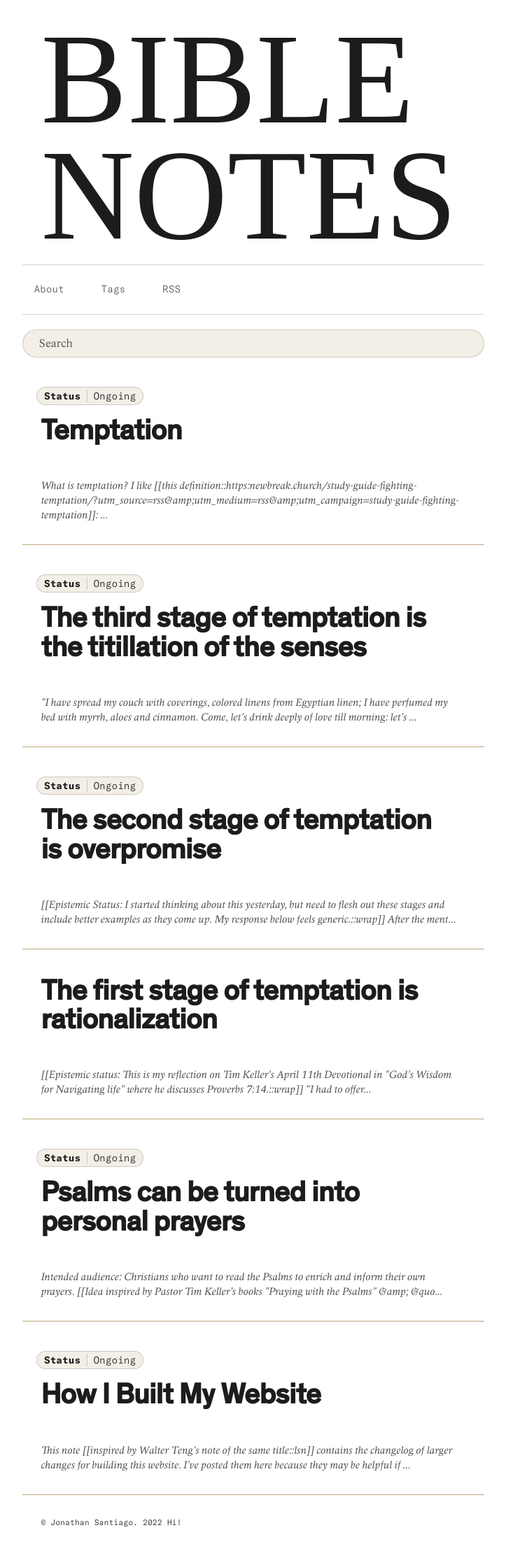
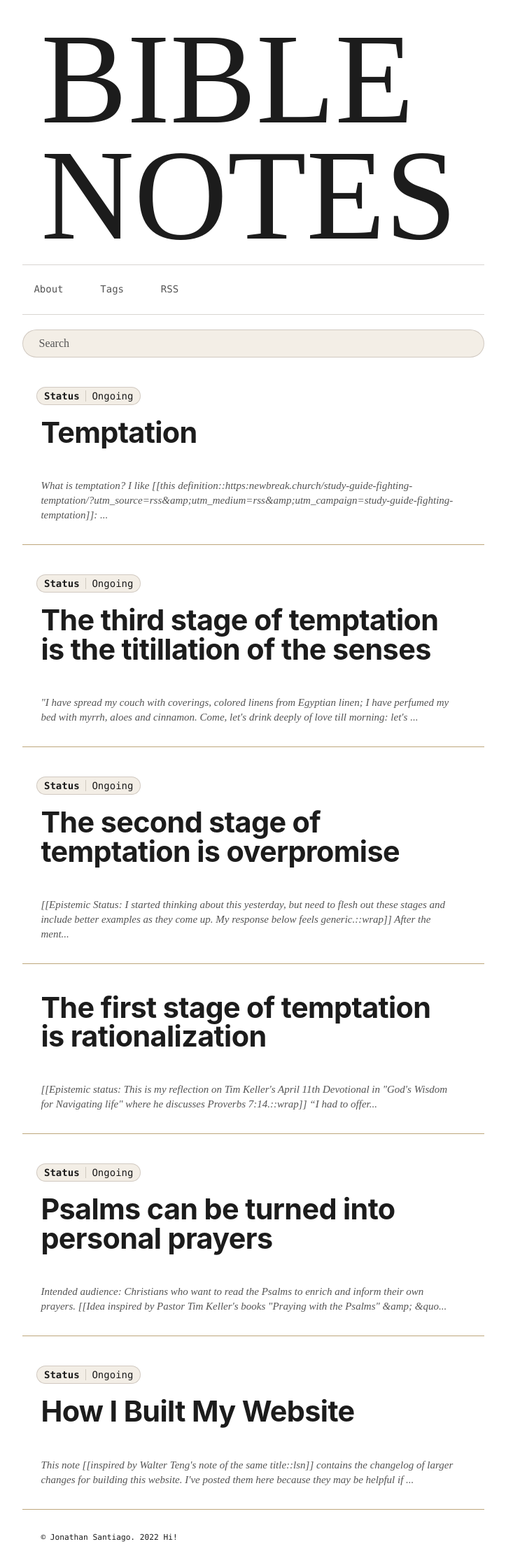
Before and after one commit to jsantiago611/digital-garden-master, a Jekyll site: the page built from index.md, in a window 1280 px wide. Shown: the whole page at 70% size, without its empty margins (278-1001 px from the left). Built offline with Jekyll 4.4.1, drawn with Linux system fonts in a browser that asks for light colours; some web fonts are replaced; before the commit the page ends 2196 px from its top, so only the background shows below that.

Commit message:
Update Style.css

```diff
--- a/assets/css/Style.css
+++ b/assets/css/Style.css
@@ -5,6 +5,38 @@ layout: Stylesheet
 @import "/assets/css/highlight.css";
 /*@import "/assets/css/theme.css"; leaving out for now, will tinker w/color switcher later...*/
 /* Containers: Body, Container, Box, Main, Header, Content */
+
+@font-face {
+  font-family: 'SuisseMono';
+  src: url('../fonts/SuisseIntlMono-Regular-WebXL.woff') format('woff');
+  display: swap;
+  font-weight: 400;
+  font-style: normal;
+}
+
+@font-face {
+  font-family: 'Suisse';
+  src: url('../fonts/SuisseIntl-Regular-WebXL.woff') format('woff');
+  display: swap;
+  font-weight: 400;
+  font-style: normal;
+}
+
+@font-face {
+  font-family: 'Suisse';
+  src: url('../fonts/SuisseIntl-RegularItalic-WebXL.woff') format('woff');
+  display: swap;
+  font-weight: 400;
+  font-style: italic;
+}
+
+@font-face {
+  font-family: 'Suisse';
+  src: url('../fonts/uisseIntl-Bold-WebXL.woff') format('woff');
+  display: swap;
+  font-weight: bold;
+  font-style: normal;
+}
 
 @font-face {
   font-family: 'Ogg';
@@ -593,11 +625,11 @@ html[data-theme="dark"] {
   --line-height-snug: 1.375;
 
   /* Font family */
-  --font-family-serif: "Academica", Iowan Old Style, Apple Garamond, Baskerville,
+  --font-family-serif: "Ogg", Iowan Old Style, Apple Garamond, Baskerville,
     Times New Roman, Droid Serif, Times, Source Serif Pro, serif,
     Apple Color Emoji, Segoe UI Emoji, Segoe UI Symbol;
-  --font-family-mono: "GTAmericaMono", 'SFMono-Regular', 'Menlo', monospace;
-  --font-family-sans: "Theinhardt", -apple-system, BlinkMacSystemFont,
+  --font-family-mono: "SuisseMono", 'SFMono-Regular', 'Menlo', monospace;
+  --font-family-sans: "Suisse", -apple-system, BlinkMacSystemFont,
     avenir next, avenir, segoe ui, helvetica neue, helvetica, Ubuntu, roboto,
     noto, arial, sans-serif;
 
```
